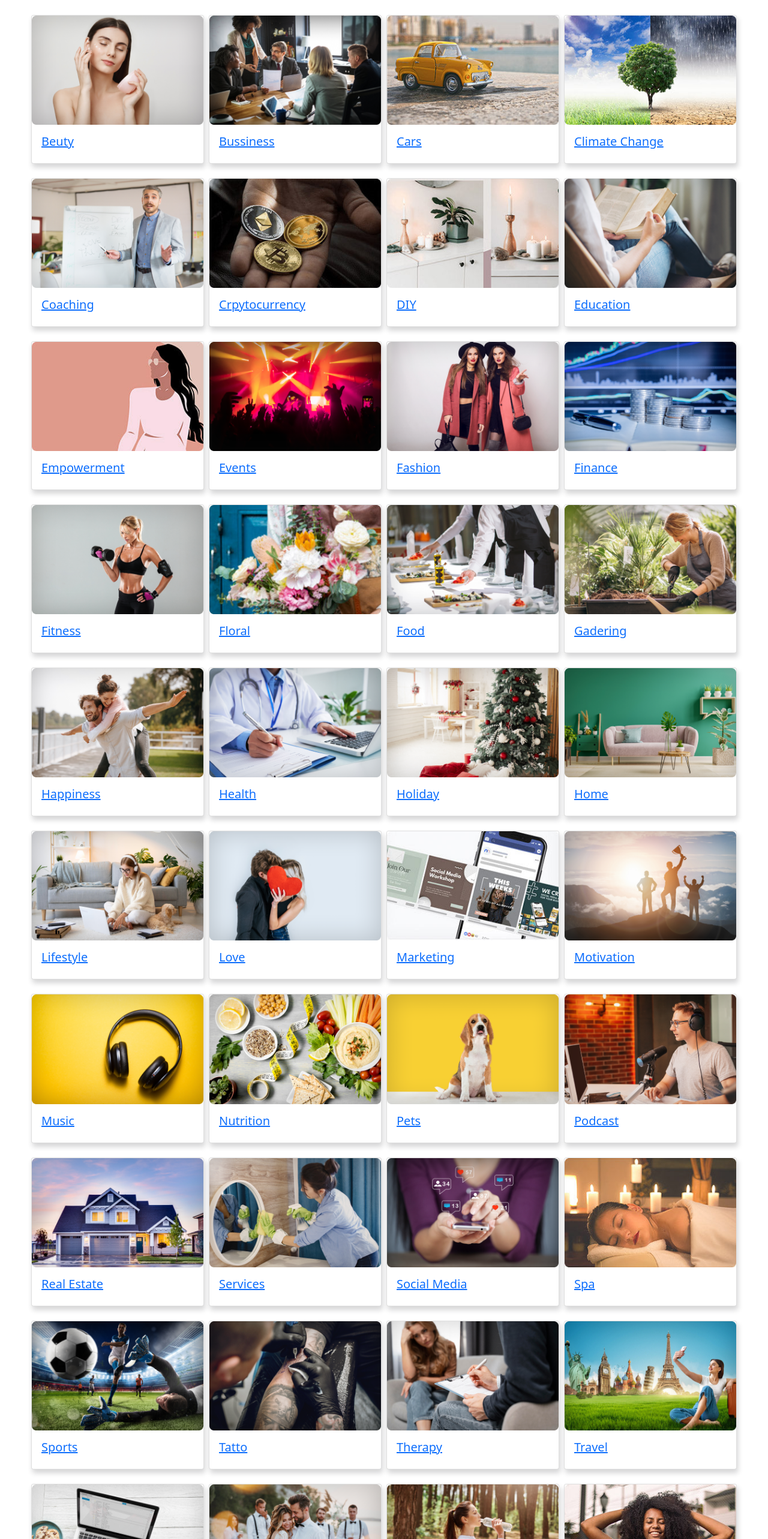
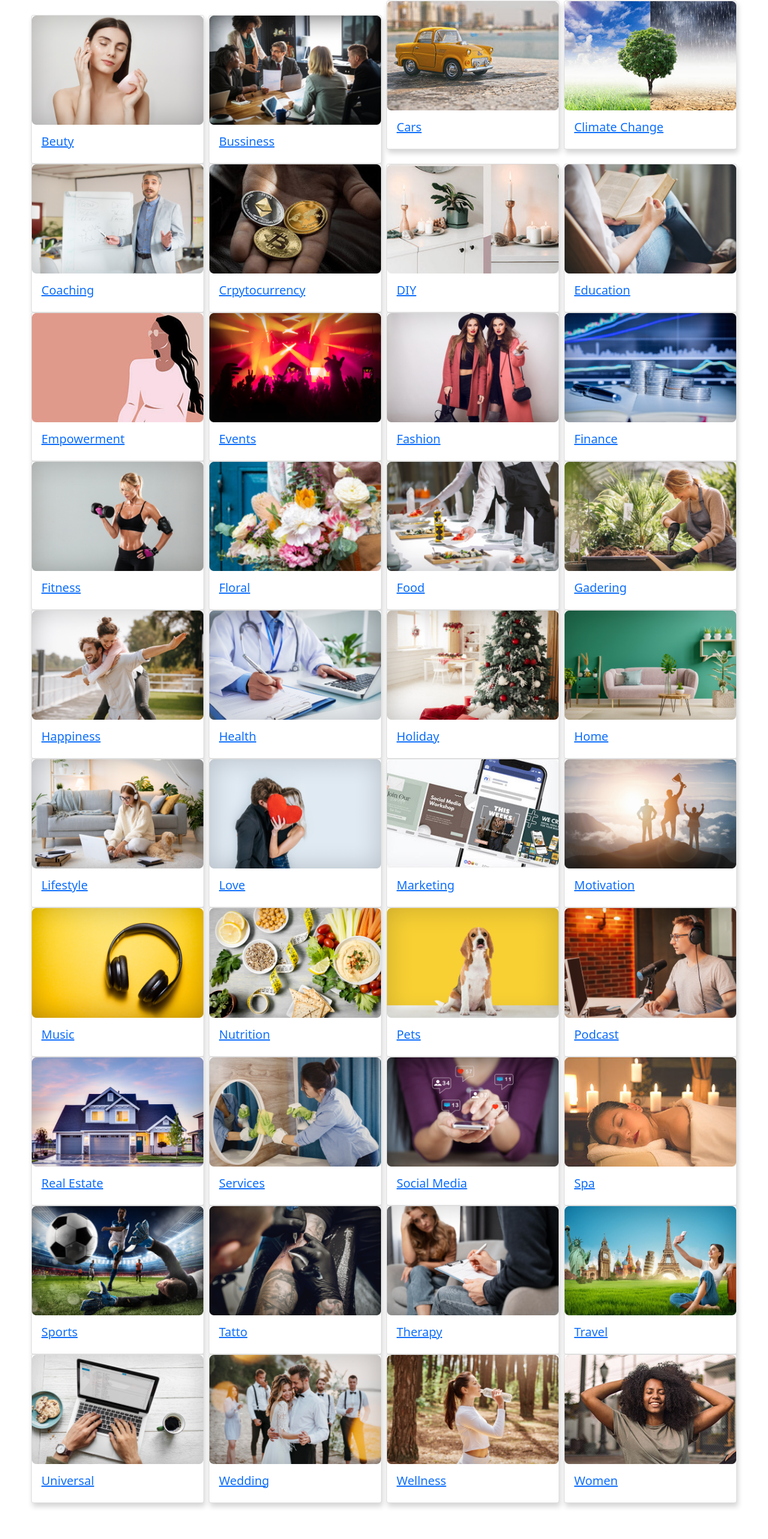
Before and after one commit to Source-Controller/Fullstack-Social-Media-Calendar, a Next.js app: page /All-Industries in a window 1280 px wide. Shown: the part 231-2797 px from the top of the page at 60% size. Built offline with nearby package versions, Linux system fonts and the light colour scheme.

Commit message:
Update All_Industries.js

```diff
--- a/Components/All_Industries.js
+++ b/Components/All_Industries.js
@@ -11,7 +11,7 @@ function All_Industries() {
             </div>
             <div className="row g-0 px-5">
 
-                <div className="col-sm-3 pt-4 d-flex justify-content-center">
+                <div className="col-md-3 col-sm-4 pt-4 d-flex justify-content-center">
                     <Link href="/Products-By-Category/All-Products/Beuty">
                         <a>
                             <div class="card" style={{ width: "18rem" }}>
@@ -24,7 +24,7 @@ function All_Industries() {
                     </Link>
                 </div>
 
-                <div className="col-sm-3 pt-4 d-flex justify-content-center">
+                <div className="col-md-3 col-sm-4 pt-4 d-flex justify-content-center">
                     <Link href="/Products-By-Category/All-Products/Bussiness">
                         <a>
                             <div class="card" style={{ width: "18rem" }}>
@@ -37,7 +37,7 @@ function All_Industries() {
                     </Link>
                 </div>
 
-                <div className="col-sm-3 pt-4 d-flex justify-content-center">
+                <div className="col-md-3 col-sm-4pt-4 d-flex justify-content-center">
                     <Link href="/Products-By-Category/All-Products/Cars">
                         <a>
                             <div class="card" style={{ width: "18rem" }}>
@@ -50,7 +50,7 @@ function All_Industries() {
                     </Link>
                 </div>
 
-                <div className="col-sm-3 pt-4 d-flex justify-content-center">
+                <div className="col-md-3 col-sm-4pt-4 d-flex justify-content-center">
                     <Link href="/Products-By-Category/All-Products/Climate">
                         <a>
                             <div class="card" style={{ width: "18rem" }}>
@@ -63,7 +63,7 @@ function All_Industries() {
                     </Link>
                 </div>
 
-                <div className="col-sm-3 pt-4 d-flex justify-content-center">
+                <div className="col-md-3 col-sm-4pt-4 d-flex justify-content-center">
                     <Link href="/Products-By-Category/All-Products/Coaching">
                         <a>
                             <div class="card" style={{ width: "18rem" }}>
@@ -76,7 +76,7 @@ function All_Industries() {
                     </Link>
                 </div>
 
-                <div className="col-sm-3 pt-4 d-flex justify-content-center">
+                <div className="col-md-3 col-sm-4pt-4 d-flex justify-content-center">
                     <Link href="/Products-By-Category/All-Products/Crpyto">
                         <a>
                             <div class="card" style={{ width: "18rem" }}>
@@ -89,7 +89,7 @@ function All_Industries() {
                     </Link>
                 </div>
 
-                <div className="col-sm-3 pt-4 d-flex justify-content-center">
+                <div className="col-md-3 col-sm-4pt-4 d-flex justify-content-center">
                     <Link href="/Products-By-Category/All-Products/Diy">
                         <a>
                             <div class="card" style={{ width: "18rem" }}>
@@ -102,7 +102,7 @@ function All_Industries() {
                     </Link>
                 </div>
 
-                <div className="col-sm-3 pt-4 d-flex justify-content-center">
+                <div className="col-md-3 col-sm-4pt-4 d-flex justify-content-center">
                     <Link href="/Products-By-Category/All-Products/Education">
                         <a>
                             <div class="card" style={{ width: "18rem" }}>
@@ -115,7 +115,7 @@ function All_Industries() {
                     </Link>
                 </div>
 
-                <div className="col-sm-3 pt-4 d-flex justify-content-center">
+                <div className="col-md-3 col-sm-4pt-4 d-flex justify-content-center">
                     <Link href="/Products-By-Category/All-Products/Empowerment">
                         <a>
                             <div class="card" style={{ width: "18rem" }}>
@@ -128,7 +128,7 @@ function All_Industries() {
                     </Link>
                 </div>
 
-                <div className="col-sm-3 pt-4 d-flex justify-content-center">
+                <div className="col-md-3 col-sm-4pt-4 d-flex justify-content-center">
                     <Link href="/Products-By-Category/All-Products/Events">
                         <a>
                             <div class="card" style={{ width: "18rem" }}>
@@ -141,7 +141,7 @@ function All_Industries() {
                     </Link>
                 </div>
 
-                <div className="col-sm-3 pt-4 d-flex justify-content-center">
+                <div className="col-md-3 col-sm-4pt-4 d-flex justify-content-center">
                     <Link href="/Products-By-Category/All-Products/Fashion">
                         <a>
                             <div class="card" style={{ width: "18rem" }}>
@@ -154,7 +154,7 @@ function All_Industries() {
                     </Link>
                 </div>
 
-                <div className="col-sm-3 pt-4 d-flex justify-content-center">
+                <div className="col-md-3 col-sm-4pt-4 d-flex justify-content-center">
                     <Link href="/Products-By-Category/All-Products/Finance">
                         <a>
                             <div class="card" style={{ width: "18rem" }}>
@@ -167,7 +167,7 @@ function All_Industries() {
                     </Link>
                 </div>
 
-                <div className="col-sm-3 pt-4 d-flex justify-content-center">
+                <div className="col-md-3 col-sm-4pt-4 d-flex justify-content-center">
                     <Link href="/Products-By-Category/All-Products/Fitness">
                         <a>
                             <div class="card" style={{ width: "18rem" }}>
@@ -180,7 +180,7 @@ function All_Industries() {
                     </Link>
                 </div>
 
-                <div className="col-sm-3 pt-4 d-flex justify-content-center">
+                <div className="col-md-3 col-sm-4pt-4 d-flex justify-content-center">
                     <Link href="/Products-By-Category/All-Products/Floral">
                         <a>
                             <div class="card" style={{ width: "18rem" }}>
@@ -194,7 +194,7 @@ function All_Industries() {
                 </div>
 
 
-                <div className="col-sm-3 pt-4 d-flex justify-content-center">
+                <div className="col-md-3 col-sm-4pt-4 d-flex justify-content-center">
                     <Link href="/Products-By-Category/All-Products/Food">
                         <a>
                             <div class="card" style={{ width: "18rem" }}>
@@ -207,7 +207,7 @@ function All_Industries() {
                     </Link>
                 </div>
 
-                <div className="col-sm-3 pt-4 d-flex justify-content-center">
+                <div className="col-md-3 col-sm-4pt-4 d-flex justify-content-center">
                     <Link href="/Products-By-Category/All-Products/Gadering">
                         <a>
                             <div class="card" style={{ width: "18rem" }}>
@@ -220,7 +220,7 @@ function All_Industries() {
                     </Link>
                 </div>
 
-                <div className="col-sm-3 pt-4 d-flex justify-content-center">
+                <div className="col-md-3 col-sm-4pt-4 d-flex justify-content-center">
                     <Link href="/Products-By-Category/All-Products/Happiness">
                         <a>
                             <div class="card" style={{ width: "18rem" }}>
@@ -233,7 +233,7 @@ function All_Industries() {
                     </Link>
                 </div>
 
-                <div className="col-sm-3 pt-4 d-flex justify-content-center">
+                <div className="col-md-3 col-sm-4pt-4 d-flex justify-content-center">
                     <Link href="/Products-By-Category/All-Products/Health">
                         <a>
                             <div class="card" style={{ width: "18rem" }}>
@@ -246,7 +246,7 @@ function All_Industries() {
                     </Link>
                 </div>
 
-                <div className="col-sm-3 pt-4 d-flex justify-content-center">
+                <div className="col-md-3 col-sm-4pt-4 d-flex justify-content-center">
                     <Link href="/Products-By-Category/All-Products/Holiday">
                         <a>
                             <div class="card" style={{ width: "18rem" }}>
@@ -259,7 +259,7 @@ function All_Industries() {
                     </Link>
                 </div>
 
-                <div className="col-sm-3 pt-4 d-flex justify-content-center">
+                <div className="col-md-3 col-sm-4pt-4 d-flex justify-content-center">
                     <Link href="/Products-By-Category/All-Products/Home">
                         <a>
                             <div class="card" style={{ width: "18rem" }}>
@@ -272,7 +272,7 @@ function All_Industries() {
                     </Link>
                 </div>
 
-                <div className="col-sm-3 pt-4 d-flex justify-content-center">
+                <div className="col-md-3 col-sm-4pt-4 d-flex justify-content-center">
                     <Link href="/Products-By-Category/All-Products/Lifestyle">
                         <a>
                             <div class="card" style={{ width: "18rem" }}>
@@ -285,7 +285,7 @@ function All_Industries() {
                     </Link>
                 </div>
 
-                <div className="col-sm-3 pt-4 d-flex justify-content-center">
+                <div className="col-md-3 col-sm-4pt-4 d-flex justify-content-center">
                     <Link href="/Products-By-Category/All-Products/Love">
                         <a>
                             <div class="card" style={{ width: "18rem" }}>
@@ -298,7 +298,7 @@ function All_Industries() {
                     </Link>
                 </div>
 
-                <div className="col-sm-3 pt-4 d-flex justify-content-center">
+                <div className="col-md-3 col-sm-4pt-4 d-flex justify-content-center">
                     <Link href="/Products-By-Category/All-Products/Marketing">
                         <a>
                             <div class="card" style={{ width: "18rem" }}>
@@ -311,7 +311,7 @@ function All_Industries() {
                     </Link>
                 </div>
 
-                <div className="col-sm-3 pt-4 d-flex justify-content-center">
+                <div className="col-md-3 col-sm-4pt-4 d-flex justify-content-center">
                     <Link href="/Products-By-Category/All-Products/Motivation">
                         <a>
                             <div class="card" style={{ width: "18rem" }}>
@@ -324,7 +324,7 @@ function All_Industries() {
                     </Link>
                 </div>
 
-                <div className="col-sm-3 pt-4 d-flex justify-content-center">
+                <div className="col-md-3 col-sm-4pt-4 d-flex justify-content-center">
                     <Link href="/Products-By-Category/All-Products/Music">
                         <a>
                             <div class="card" style={{ width: "18rem" }}>
@@ -337,7 +337,7 @@ function All_Industries() {
                     </Link>
                 </div>
 
-                <div className="col-sm-3 pt-4 d-flex justify-content-center">
+                <div className="col-md-3 col-sm-4pt-4 d-flex justify-content-center">
                     <Link href="/Products-By-Category/All-Products/Nutrition">
                         <a>
                             <div class="card" style={{ width: "18rem" }}>
@@ -350,7 +350,7 @@ function All_Industries() {
                     </Link>
                 </div>
 
-                <div className="col-sm-3 pt-4 d-flex justify-content-center">
+                <div className="col-md-3 col-sm-4pt-4 d-flex justify-content-center">
                     <Link href="/Products-By-Category/All-Products/Pets">
                         <a>
                             <div class="card" style={{ width: "18rem" }}>
@@ -363,7 +363,7 @@ function All_Industries() {
                     </Link>
                 </div>
 
-                <div className="col-sm-3 pt-4 d-flex justify-content-center">
+                <div className="col-md-3 col-sm-4pt-4 d-flex justify-content-center">
                     <Link href="/Products-By-Category/All-Products/Podcast">
                         <a>
                             <div class="card" style={{ width: "18rem" }}>
@@ -376,7 +376,7 @@ function All_Industries() {
                     </Link>
                 </div>
 
-                <div className="col-sm-3 pt-4 d-flex justify-content-center">
+                <div className="col-md-3 col-sm-4pt-4 d-flex justify-content-center">
                     <Link href="/Products-By-Category/All-Products/Real-Estate">
                         <a>
                             <div class="card" style={{ width: "18rem" }}>
@@ -389,7 +389,7 @@ function All_Industries() {
                     </Link>
                 </div>
 
-                <div className="col-sm-3 pt-4 d-flex justify-content-center">
+                <div className="col-md-3 col-sm-4pt-4 d-flex justify-content-center">
                     <Link href="/Products-By-Category/All-Products/Services">
                         <a>
                             <div class="card" style={{ width: "18rem" }}>
@@ -402,7 +402,7 @@ function All_Industries() {
                     </Link>
                 </div>
 
-                <div className="col-sm-3 pt-4 d-flex justify-content-center">
+                <div className="col-md-3 col-sm-4pt-4 d-flex justify-content-center">
                     <Link href="/Products-By-Category/All-Products/Social">
                         <a>
                             <div class="card" style={{ width: "18rem" }}>
@@ -415,7 +415,7 @@ function All_Industries() {
                     </Link>
                 </div>
 
-                <div className="col-sm-3 pt-4 d-flex justify-content-center">
+                <div className="col-md-3 col-sm-4pt-4 d-flex justify-content-center">
                     <Link href="/Products-By-Category/All-Products/Spa">
                         <a>
                             <div class="card" style={{ width: "18rem" }}>
@@ -428,7 +428,7 @@ function All_Industries() {
                     </Link>
                 </div>
 
-                <div className="col-sm-3 pt-4 d-flex justify-content-center">
+                <div className="col-md-3 col-sm-4pt-4 d-flex justify-content-center">
                     <Link href="/Products-By-Category/All-Products/Sports">
                         <a>
                             <div class="card" style={{ width: "18rem" }}>
@@ -441,7 +441,7 @@ function All_Industries() {
                     </Link>
                 </div>
 
-                <div className="col-sm-3 pt-4 d-flex justify-content-center">
+                <div className="col-md-3 col-sm-4pt-4 d-flex justify-content-center">
                     <Link href="/Products-By-Category/All-Products/Tatto">
                         <a>
                             <div class="card" style={{ width: "18rem" }}>
@@ -454,7 +454,7 @@ function All_Industries() {
                     </Link>
                 </div>
 
-                <div className="col-sm-3 pt-4 d-flex justify-content-center">
+                <div className="col-md-3 col-sm-4pt-4 d-flex justify-content-center">
                     <Link href="/Products-By-Category/All-Products/Therapy">
                         <a>
                             <div class="card" style={{ width: "18rem" }}>
@@ -467,7 +467,7 @@ function All_Industries() {
                     </Link>
                 </div>
 
-                <div className="col-sm-3 pt-4 d-flex justify-content-center">
+                <div className="col-md-3 col-sm-4pt-4 d-flex justify-content-center">
                     <Link href="/Products-By-Category/All-Products/Travel">
                         <a>
                             <div class="card" style={{ width: "18rem" }}>
@@ -480,7 +480,7 @@ function All_Industries() {
                     </Link>
                 </div>
 
-                <div className="col-sm-3 pt-4 d-flex justify-content-center">
+                <div className="col-md-3 col-sm-4pt-4 d-flex justify-content-center">
                     <Link href="/Products-By-Category/All-Products/Universal">
                         <a>
                             <div class="card" style={{ width: "18rem" }}>
@@ -493,7 +493,7 @@ function All_Industries() {
                     </Link>
                 </div>
 
-                <div className="col-sm-3 pt-4 d-flex justify-content-center">
+                <div className="col-md-3 col-sm-4pt-4 d-flex justify-content-center">
                     <Link href="/Products-By-Category/All-Products/Wedding">
                         <a>
                             <div class="card" style={{ width: "18rem" }}>
@@ -506,7 +506,7 @@ function All_Industries() {
                     </Link>
                 </div>
 
-                <div className="col-sm-3 pt-4 d-flex justify-content-center">
+                <div className="col-md-3 col-sm-4pt-4 d-flex justify-content-center">
                     <Link href="/Products-By-Category/All-Products/Wellness">
                         <a>
                             <div class="card" style={{ width: "18rem" }}>
@@ -519,7 +519,7 @@ function All_Industries() {
                     </Link>
                 </div>
 
-                <div className="col-sm-3 pt-4 d-flex justify-content-center">
+                <div className="col-md-3 col-sm-4pt-4 d-flex justify-content-center">
                     <Link href="/Products-By-Category/All-Products/Women">
                         <a>
                             <div class="card" style={{ width: "18rem" }}>
```
